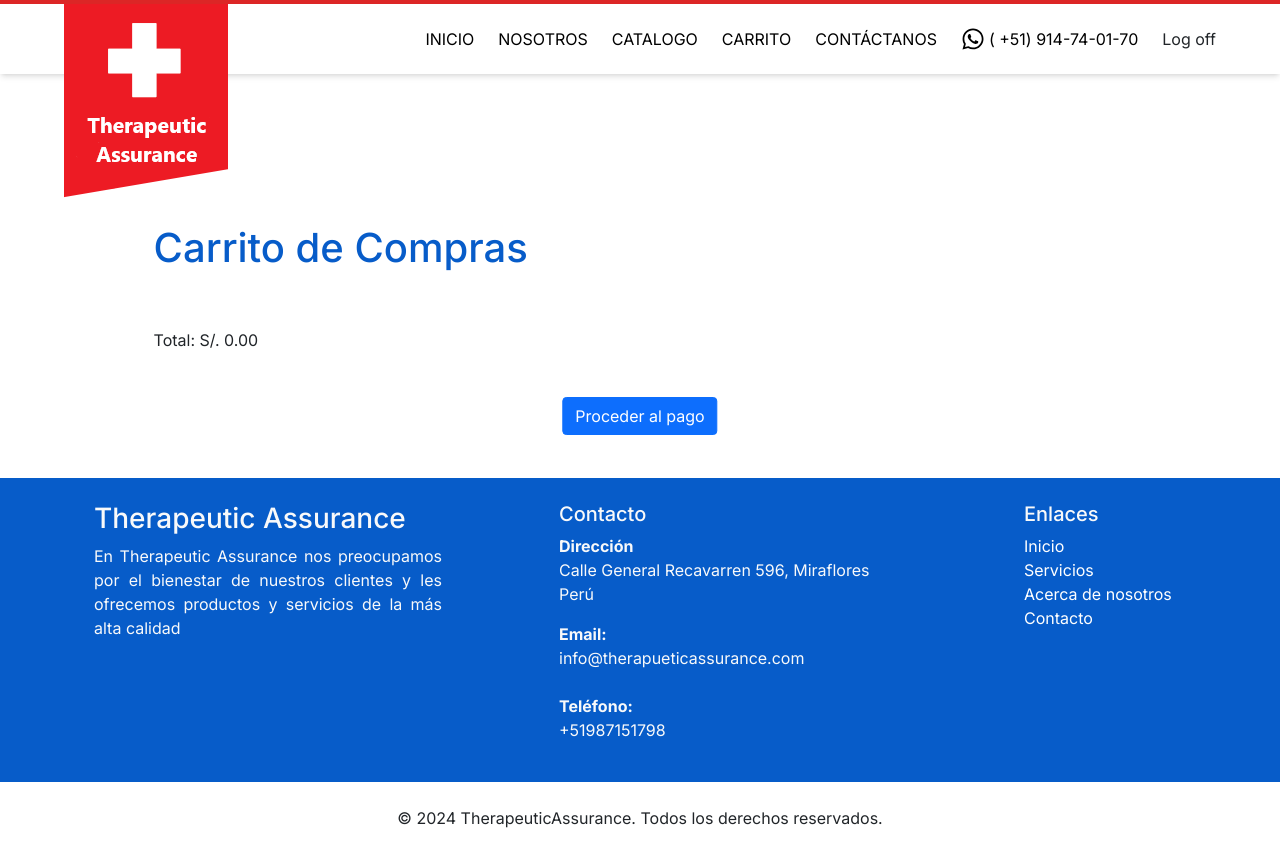
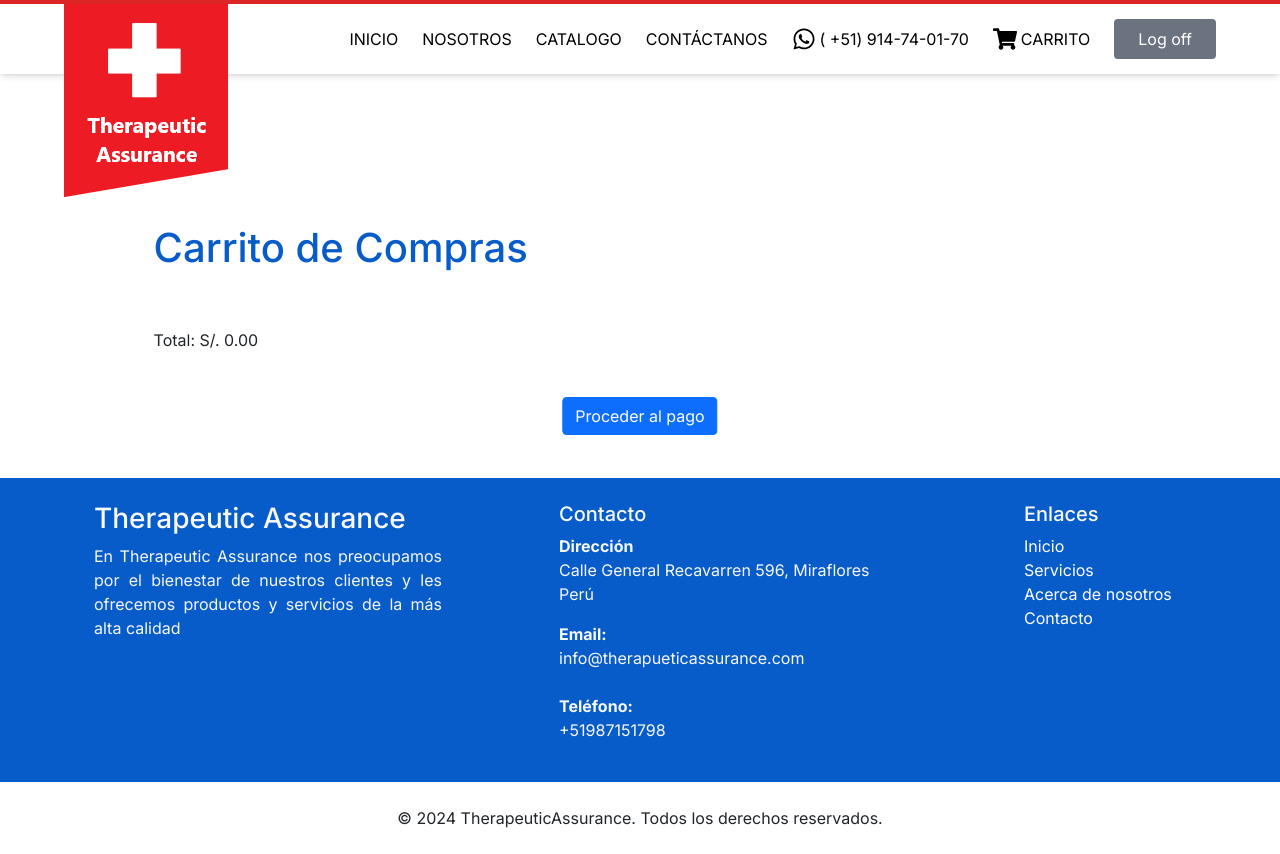
Before and after one commit to WindDistinct/TherapeuticAssurance, a Next.js app: page /checkout in a window 1280 px wide. Built offline with nearby package versions, Linux system fonts and the light colour scheme.

Commit message:
icon carrito

```diff
--- a/components/ui/ButtonLogOff.tsx
+++ b/components/ui/ButtonLogOff.tsx
@@ -10,7 +10,9 @@ export default function ButtonLogOff() {
 
     return (
         <>
-            <button onClick={sendToSender}>Log off</button>
+            <button onClick={sendToSender}
+            className="bg-gray-500 text-white py-2 px-4 rounded"
+            >Log off</button>
         </>
     );
 }
--- a/components/ui/Header.tsx
+++ b/components/ui/Header.tsx
@@ -1,7 +1,8 @@
 import Link from "next/link"
 import { Image } from "react-bootstrap";
-import { FaWhatsapp } from "react-icons/fa";
+import { FaWhatsapp, FaShoppingCart } from "react-icons/fa";
 import ButtonLogOff from "./ButtonLogOff";
+
 
 export default function Header(){
 
@@ -29,9 +30,6 @@ export default function Header(){
                                     CATALOGO
                                 </Link>
 
-                                <Link href="/checkout" className="text-black fw-normal link-custom">
-                                    CARRITO
-                                </Link>
 
                                 <Link href="/contactanos" className="text-black fw-normal link-custom">
                                     CONTÁCTANOS
@@ -41,6 +39,10 @@ export default function Header(){
                                     <FaWhatsapp className="text-2xl"/> ( +51) 914-74-01-70
                                 </Link>
 
+                                <Link href="/checkout" className="text-black fw-normal link-custom flex items-center gap-x-1">
+                                <FaShoppingCart className="text-2xl" />    CARRITO
+                                </Link>
+
                                 <ButtonLogOff/>
                             </nav>
                         </div>
```
Also changed, not shown: 1 other file (tests, documents, lock files or other folders).
